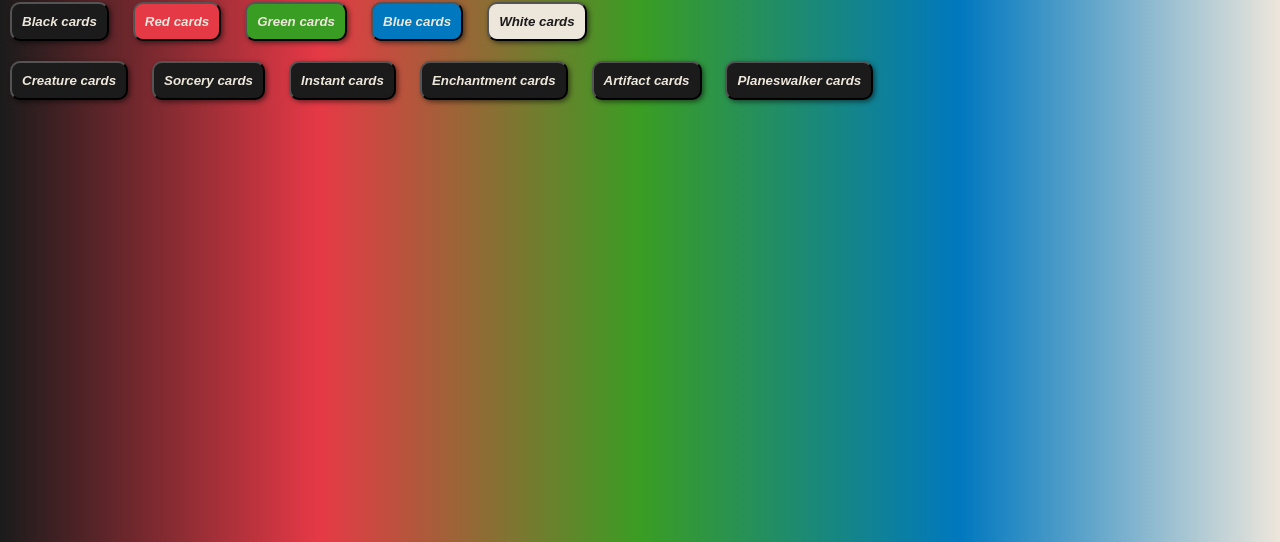
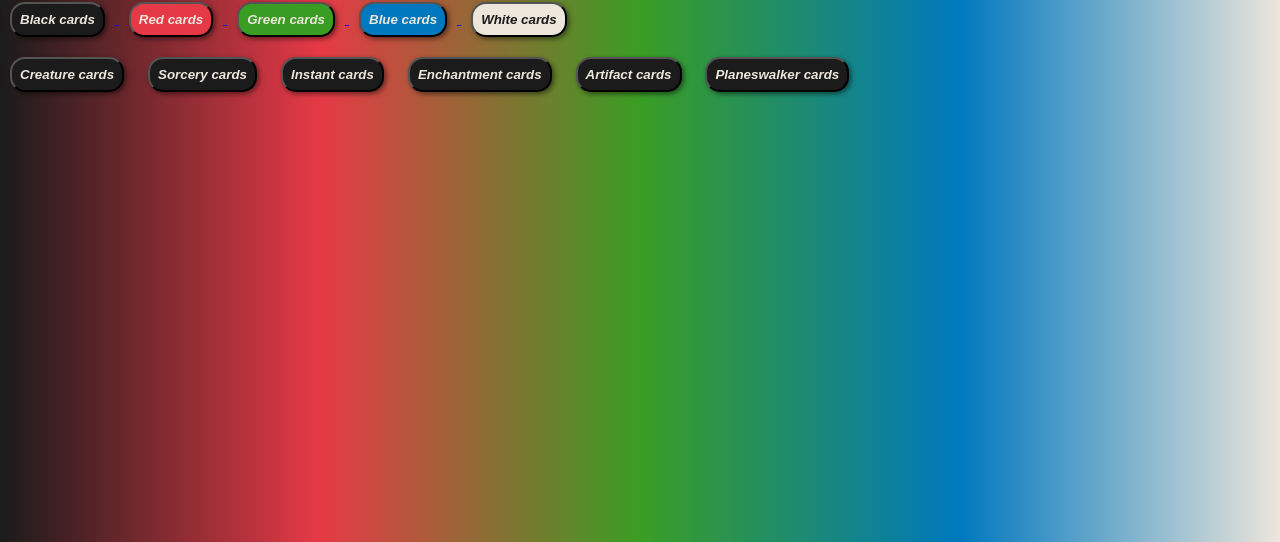
Before and after one commit to EvaLeygonie/Magic-the-Gathering, a plain HTML site: page index.html in a window 1280 px wide. Shown: the part 258-800 px from the top of the page. Drawn offline with nearby package versions, Linux system fonts and the light colour scheme; no server answers; a web font is replaced by a local one.

Commit message:
About to try to merge functions
Couldn't get the links to filtered search ot work, gonna try to merge the functions first.

```diff
--- a/CSS/style.css
+++ b/CSS/style.css
@@ -52,15 +52,17 @@ header {
 
 /*=== HOMEPAGE ===*/
 
+/* Add a grid/flex structure? */
+
 button {
   text-decoration: none;
   font-style: oblique;
   font-weight: 600;
   background-color: #1B1B1B;
   color: #EDE6DB;
-  padding: 10px;
+  padding: 8px;
   box-shadow: 2px 2px 5px rgba(0, 0, 0, 0.5);
-  border-radius: 10px;
+  border-radius: 15px;
   margin: 10px 10px;
 }
 
--- a/index.html
+++ b/index.html
@@ -27,12 +27,25 @@
 
     <div id="magic_introduction"></div>
 
+    <!-- ADD LINKS TO FILTER SEARCH-->
+    <!-- ADD MANA SYMBOLS VIA API-->
+
     <div id="magic_colors">
-      <button id="black_color">Black cards</button>
-      <button id="red_color">Red cards</button>
-      <button id="green_color">Green cards</button>
-      <button id="blue_color">Blue cards</button>
-      <button id="white_color">White cards</button>
+      <a href="cards.html?colors=B">
+        <button id="black_color">Black cards</button>
+      </a>
+      <a href="cards.html?colors=R">
+        <button id="red_color">Red cards</button>
+      </a>
+      <a href="cards.html?colors=G">
+        <button id="green_color">Green cards</button>
+      </a>
+      <a href="cards.html?colors=U">
+        <button id="blue_color">Blue cards</button>
+      </a>
+      <a href="cards.html?colors=W">
+        <button id="white_color">White cards</button>
+      </a>
     </div>
 
     <div id="magic_card_types">
--- a/index.js
+++ b/index.js
@@ -2,8 +2,10 @@
 //TODO: Import info about colors & card types
 //TODO: Create buttons for each category that leads to filtered search
 
-addEventListener("load", loadAllInfo)
+/*addEventListener("load", loadAllInfo)
 
 async function loadAllInfo() {
   const result = (await axios.get('https://api.scryfall.com/symbology')).data
-}
+}*/
+
+//const url = new URL(window.cards.href)
```
Also changed, not shown: README.txt.
